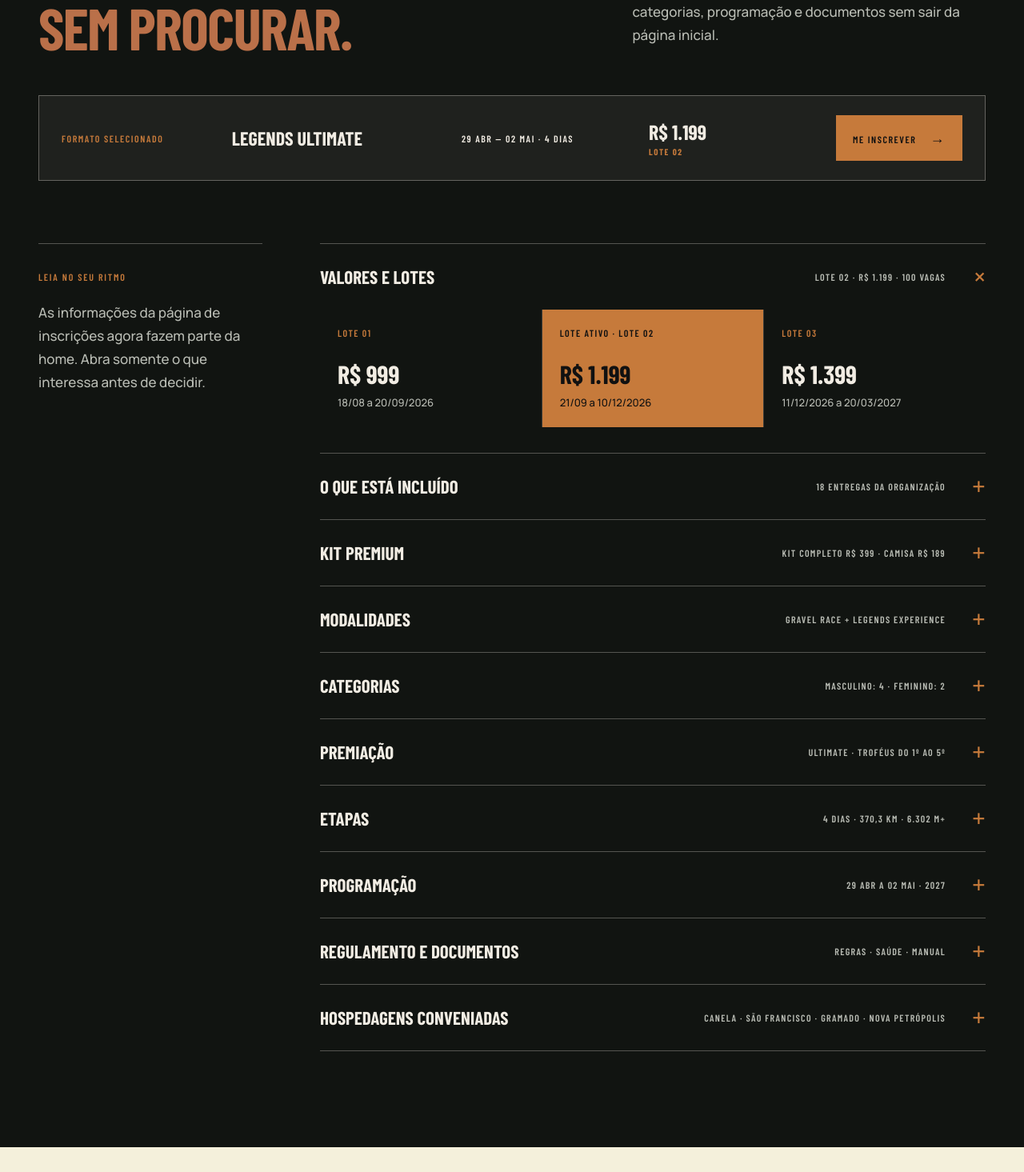
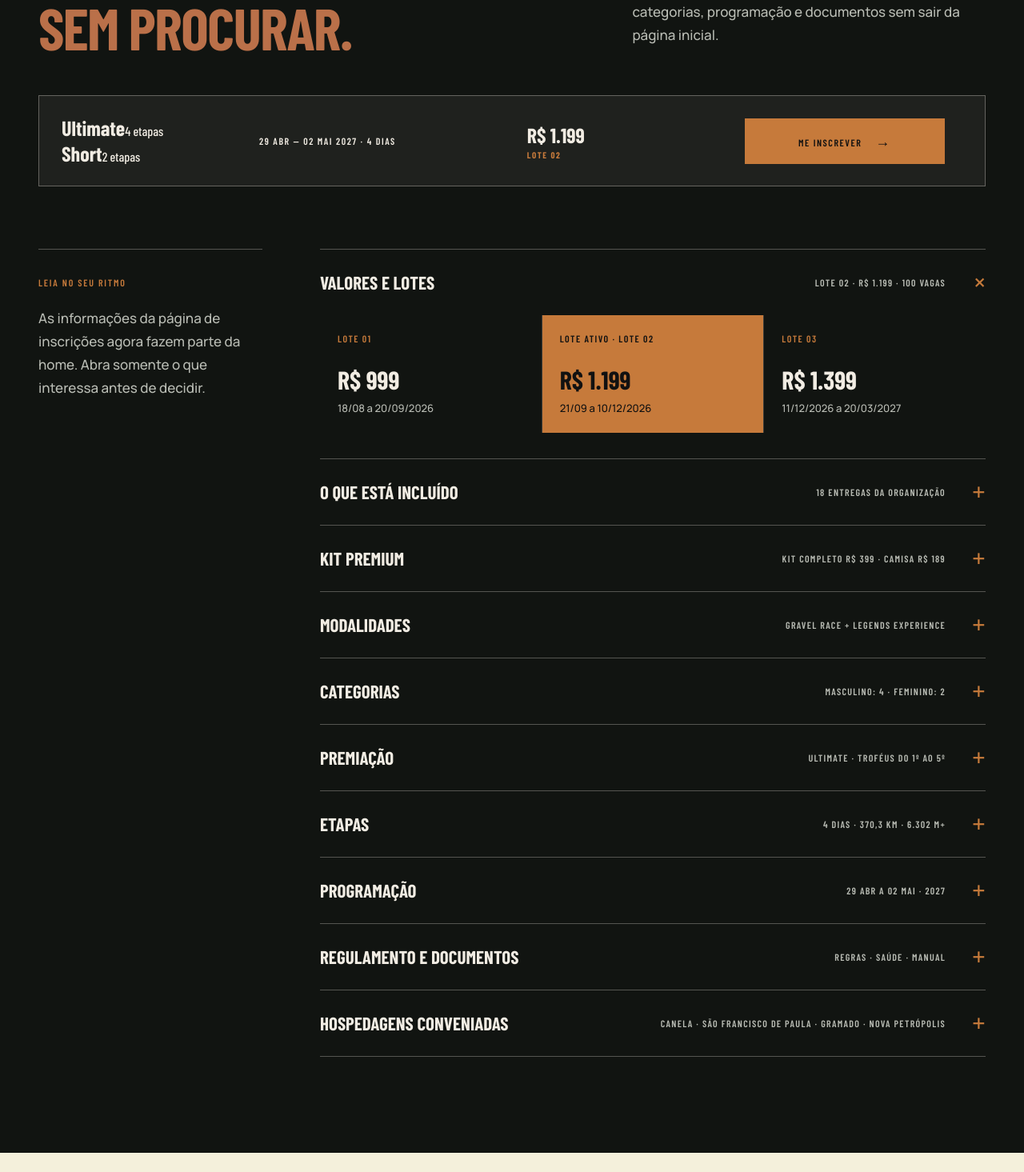
Before and after one commit to fabianolegends/legendsultimate, a Next.js app: page / in a window 1280 px wide. Shown: the part 1885-3350 px from the top of the page at 80% size. Built offline with nearby package versions, Linux system fonts and the light colour scheme; a web font is replaced by a local one.

Commit message:
feat: add discreet Ultimate and Short registration selector

```diff
--- a/app/HomeRegistrationInfo.tsx
+++ b/app/HomeRegistrationInfo.tsx
@@ -1,13 +1,18 @@
 "use client";
 
 import { useState } from "react";
+import { launchConfig, type JourneyFormat } from "./lib/launch";
 import styles from "./HomeRegistrationInfo.module.css";
 
-const rows = [
+function getRows(format: JourneyFormat) {
+  const journey = launchConfig.journeys[format];
+  const activeLot = journey.lots[launchConfig.activeLotIndex];
+
+  return [
     {
       label: "Valores e lotes",
-    summary: "Lote 02 · R$ 1.199 · 100 vagas",
-    content: <div className={styles.lots}><div><span>Lote 01</span><strong>R$ 999</strong><small>18/08 a 20/09/2026</small></div><div className={styles.activeLot}><span>Lote ativo · Lote 02</span><strong>R$ 1.199</strong><small>21/09 a 10/12/2026</small></div><div><span>Lote 03</span><strong>R$ 1.399</strong><small>11/12/2026 a 20/03/2027</small></div></div>,
+      summary: `${activeLot.name} · ${activeLot.price} · ${journey.spots} vagas`,
+      content: <div className={styles.lots}>{journey.lots.map((lot, index) => <div className={index === launchConfig.activeLotIndex ? styles.activeLot : ""} key={lot.name}><span>{index === launchConfig.activeLotIndex ? `Lote ativo · ${lot.name}` : lot.name}</span><strong>{lot.price}</strong><small>{lot.period}</small></div>)}</div>,
     },
     {
       label: "O que está incluído",
@@ -31,18 +36,18 @@ const rows = [
     },
     {
       label: "Premiação",
-    summary: "Ultimate · troféus do 1º ao 5º",
-    content: <p className={styles.copy}>Na Legends Ultimate, os cinco primeiros colocados de cada categoria da Gravel Race recebem troféu. A classificação é definida pelo somatório dos pontos das quatro etapas. A Legends Experience não possui classificação competitiva ou premiação esportiva.</p>,
+      summary: `${journey.name.replace("Legends ", "")} · troféus do 1º ao ${journey.awardPlaces}º`,
+      content: <p className={styles.copy}>Na {journey.name}, os {journey.awardPlaces} primeiros colocados de cada categoria da Gravel Race recebem troféu. A classificação é definida pelo somatório dos pontos das {journey.days} etapas. A Legends Experience não possui classificação competitiva ou premiação esportiva.</p>,
     },
     {
       label: "Etapas",
-    summary: "4 dias · 370,3 km · 6.302 m+",
-    content: <div className={styles.stages}><a href="/percursos/stage-1"><span>Stage 01 · somente Ultimate</span><b>Canela → São Francisco de Paula</b><small>111,9 km · 1.684 m+ · limite 10 h</small></a><a href="/percursos/stage-2"><span>Stage 02 · somente Ultimate</span><b>São Francisco de Paula → Gramado</b><small>89,1 km · 1.520 m+ · limite 9 h</small></a><a href="/percursos/stage-3"><span>Stage 03 · Ultimate + Short</span><b>Gramado → Nova Petrópolis</b><small>99,3 km · 1.522 m+ · limite 10 h</small></a><a href="/percursos/stage-4"><span>Stage 04 · Ultimate + Short</span><b>Nova Petrópolis → Canela</b><small>70 km · 1.576 m+ · limite 6 h</small></a></div>,
+      summary: `${journey.days} dias · ${journey.distance} · ${journey.ascent}`,
+      content: <div className={styles.stages}>{format === "ultimate" ? <><a href="/percursos/stage-1"><span>Stage 01 · somente Ultimate</span><b>Canela → São Francisco de Paula</b><small>111,9 km · 1.684 m+ · limite 10 h</small></a><a href="/percursos/stage-2"><span>Stage 02 · somente Ultimate</span><b>São Francisco de Paula → Gramado</b><small>89,1 km · 1.520 m+ · limite 9 h</small></a></> : null}<a href="/percursos/stage-3"><span>Stage 03 · Ultimate + Short</span><b>Gramado → Nova Petrópolis</b><small>99,3 km · 1.522 m+ · limite 10 h</small></a><a href="/percursos/stage-4"><span>Stage 04 · Ultimate + Short</span><b>Nova Petrópolis → Canela</b><small>70 km · 1.576 m+ · limite 6 h</small></a></div>,
     },
     {
       label: "Programação",
-    summary: "29 ABR a 02 MAI · 2027",
-    content: <div className={styles.schedule}><p><b>28 ABR · Canela</b> Credenciamento, conferência documental, entrega de kits e briefing geral obrigatório.</p><p><b>29 ABR · Stage 01</b> Canela → São Francisco de Paula.</p><p><b>30 ABR · Stage 02</b> São Francisco de Paula → Gramado.</p><p><b>01 MAI · Stage 03</b> Gramado → Nova Petrópolis.</p><p><b>02 MAI · Stage 04</b> Nova Petrópolis → Canela, premiação geral e encerramento.</p></div>,
+      summary: format === "ultimate" ? "29 ABR a 02 MAI · 2027" : "01 — 02 MAI · 2027",
+      content: <div className={styles.schedule}>{format === "ultimate" ? <><p><b>28 ABR · Canela</b> Credenciamento, conferência documental, entrega de kits e briefing geral obrigatório.</p><p><b>29 ABR · Stage 01</b> Canela → São Francisco de Paula.</p><p><b>30 ABR · Stage 02</b> São Francisco de Paula → Gramado.</p></> : null}<p><b>01 MAI · Stage 03</b> Gramado → Nova Petrópolis.</p><p><b>02 MAI · Stage 04</b> Nova Petrópolis → Canela, premiação geral e encerramento.</p></div>,
     },
     {
       label: "Regulamento e documentos",
@@ -51,18 +56,34 @@ const rows = [
     },
     {
       label: "Hospedagens conveniadas",
-    summary: "Canela · São Francisco · Gramado · Nova Petrópolis",
+      summary: journey.cities,
       content: <p className={styles.copy}>A rede de hospedagens está em cadastramento. Os hotéis serão selecionados com café da manhã antecipado, entrega das bags e check-in ajustado à rotina de cada etapa. A relação completa será publicada nos canais oficiais.</p>,
     },
   ];
+}
 
 export default function HomeRegistrationInfo() {
+  const [format, setFormat] = useState<JourneyFormat>("ultimate");
   const [open, setOpen] = useState<number | null>(0);
+  const journey = launchConfig.journeys[format];
+  const activeLot = journey.lots[launchConfig.activeLotIndex];
+  const rows = getRows(format);
+
+  function selectFormat(nextFormat: JourneyFormat) {
+    setFormat(nextFormat);
+    setOpen(0);
+  }
 
   return <section className={styles.section} id="inscricoes">
     <div className={`wide ${styles.frame}`}>
       <div className={styles.head}><div><p className="kicker">Inscrições · informações completas</p><h2>Tudo para decidir.<br /><em>Sem procurar.</em></h2></div><p>Escolha a jornada e consulte valores, itens incluídos, categorias, programação e documentos sem sair da página inicial.</p></div>
-      <div className={styles.highlight}><span>Formato selecionado</span><strong>Legends Ultimate</strong><small>29 ABR — 02 MAI · 4 dias</small><b>R$ 1.199 <i>Lote 02</i></b><a href="https://event.windfit.app/legends-ultimate-stage-race">Me inscrever <em>→</em></a></div>
+      <div className={styles.highlight}>
+        <div className={styles.formatPicker} aria-label="Escolha o formato da Legends">
+          <button type="button" className={format === "ultimate" ? styles.selected : ""} aria-pressed={format === "ultimate"} onClick={() => selectFormat("ultimate")}><b>Ultimate</b><span>4 etapas</span></button>
+          <button type="button" className={format === "short" ? styles.selected : ""} aria-pressed={format === "short"} onClick={() => selectFormat("short")}><b>Short</b><span>2 etapas</span></button>
+        </div>
+        <small>{journey.dateShort} · {journey.days} dias</small><b>{activeLot.price} <i>{activeLot.name}</i></b><a href={launchConfig.registrationUrl}>Me inscrever <em>→</em></a>
+      </div>
       <div className={styles.content}><aside><span>Leia no seu ritmo</span><p>As informações da página de inscrições agora fazem parte da home. Abra somente o que interessa antes de decidir.</p></aside><div className={styles.accordion}>{rows.map((row, index) => <details key={row.label} open={open === index} onToggle={(event) => { setOpen((event.currentTarget as HTMLDetailsElement).open ? index : null); }}><summary><strong>{row.label}</strong><small>{row.summary}</small><b>{open === index ? "×" : "+"}</b></summary><div className={styles.body}>{row.content}</div></details>)}</div></div>
     </div>
   </section>;
```
Lines whose indentation alone changed are shown as unchanged.
